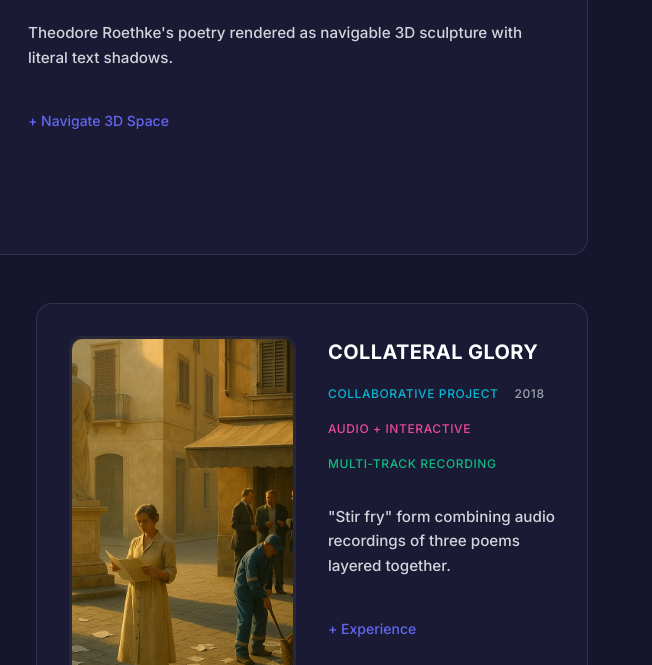
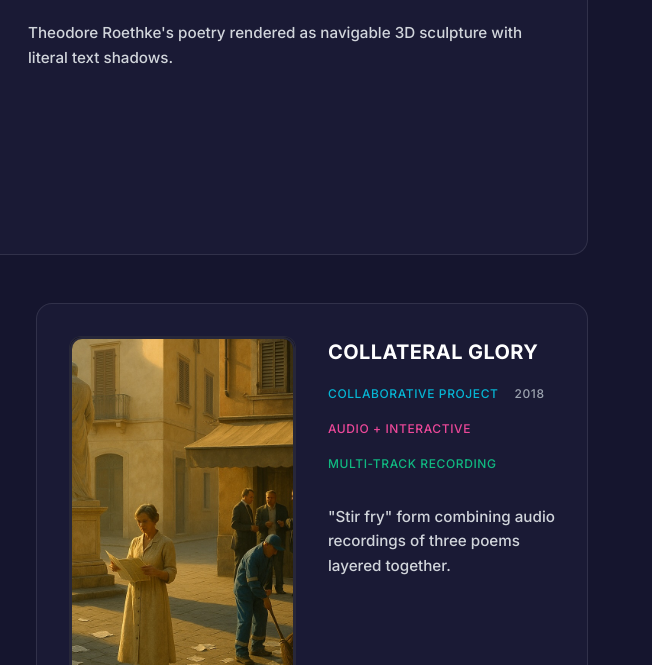
Before and after one commit to curtrode/creative_portfolio, a plain HTML site: page index.html in a window 1280 px wide. Shown: the part 1793-2458 px from the top of the page, 628-1280 px from the left. Drawn offline with Linux system fonts and the light colour scheme.

```diff
--- a/index.html
+++ b/index.html
@@ -181,7 +181,7 @@
                         <p class="project-description">
                             Theodore Roethke's poetry rendered as navigable 3D sculpture with literal text shadows.
                         </p>
-                        <a href="https://skfb.ly/6BsHV" target="_blank" class="read-link">+ Navigate 3D Space</a>
+
                     </div>
                 </article>
 
@@ -225,7 +225,7 @@
                         <p class="project-description">
                             "Stir fry" form combining audio recordings of three poems layered together.
                         </p>
-                        <a href="e-lit/collateral/index.html" target="_blank" class="read-link">+ Experience</a>
+
                     </div>
                 </article>
             </div>
```
